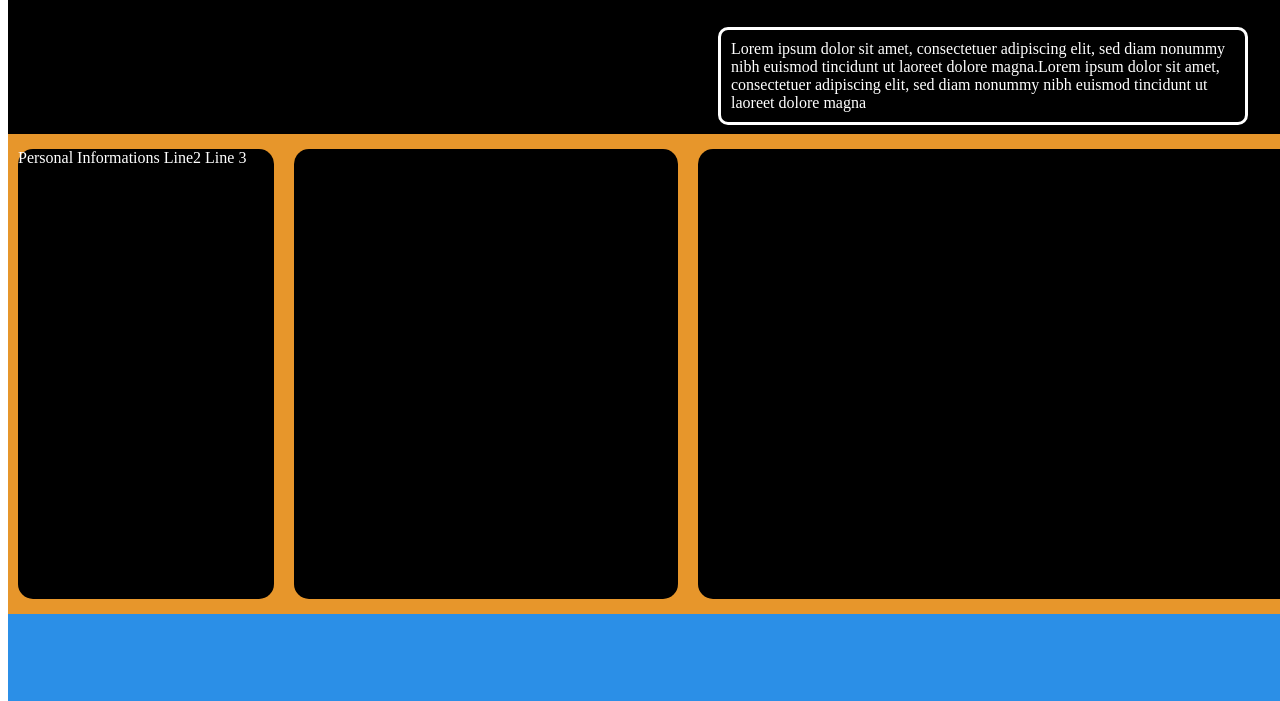
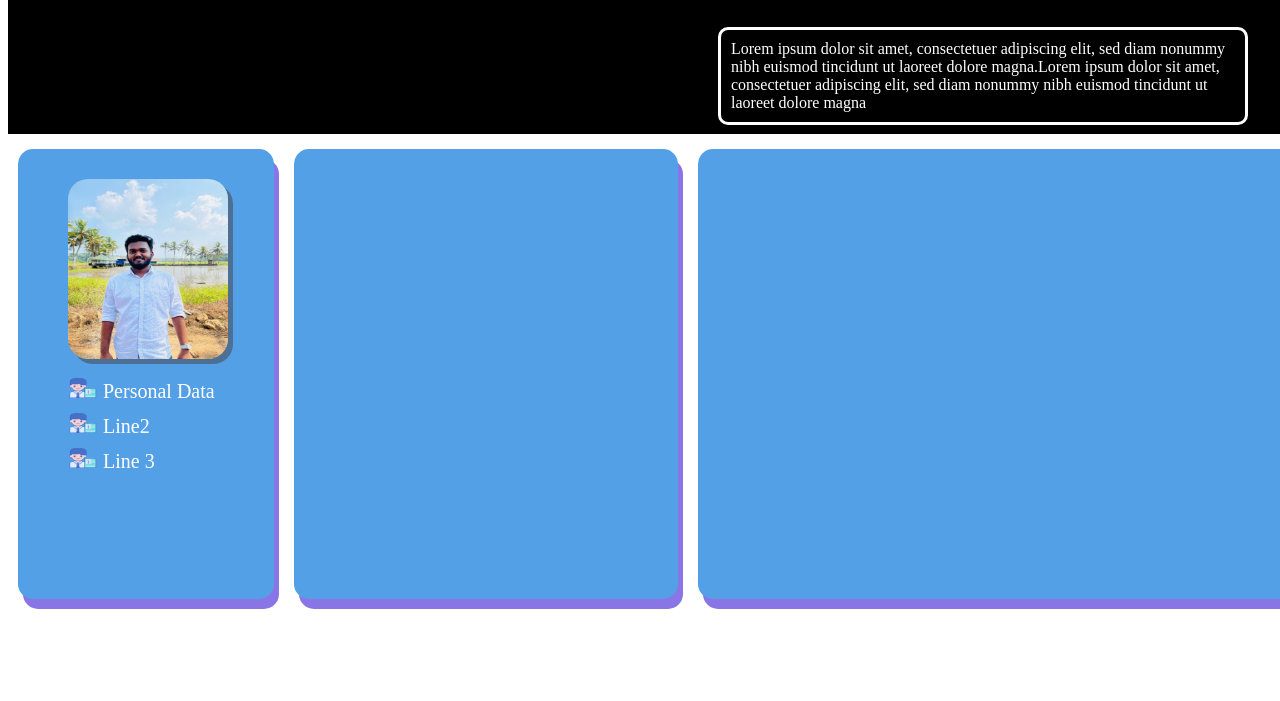
Before and after one commit to Antony-Baby/Portfolio, a plain HTML site: page index.html in a window 1280 px wide. Shown: the part 99-800 px from the top of the page. Drawn offline with Linux system fonts and the light colour scheme.

Commit message:
left nav bar updated

```diff
--- a/Css/Style.css
+++ b/Css/Style.css
@@ -6,7 +6,7 @@
 .inner-body {
     width: 100%;
     height: 100%;
-    background-color: rgb(43, 143, 231);
+    /* background-color: rgb(43, 143, 231); */
     display: block;
 }
 
@@ -49,7 +49,7 @@
     display: flex;
     width: 100%;
     height: 30%;
-    background-color: rgb(231, 150, 43);
+    /* background-color: rgb(231, 150, 43); */
     padding-top: 15px;
     padding-bottom: 15px;
 }
@@ -79,14 +79,38 @@
     border-radius: 15px;
     margin-left: 10px;
     margin-right: 10px;
-    background-color: black;
+    background-color: rgb(84, 160, 231);
+    box-shadow: 5px 10px #8a75e7;
 }
 
 .left-nav-links {
+    padding-top: 30px;
+    padding-left: 50px;
+    /* display: block; */
+}
+
+.left-nav-links span {
     display: block;
+    position: relative;
+    padding-bottom: 10px;
+    font-size: 20px;
 }
 
 .left-nav-links a {
     text-decoration: none;
     color: white;
 }
+
+.left-nav-links img {
+    height: 20px;
+    width: 30px;
+}
+
+#profile-pic {
+    height: 180px;
+    width: 160px;
+    /* padding-bottom: 10px; */
+    border-radius: 20px;
+    box-shadow: 5px 5px rgba(68, 65, 65, 0.5);
+    margin-bottom: 15px;
+}
--- a/index.html
+++ b/index.html
@@ -27,10 +27,19 @@
             <div class="row-1">
                 <div class="row-1-col-1">
                     <div class="left-nav-links">
-                        <a href="#">Personal Informations</a>
+                        <img id="profile-pic" src="./Externals/Antony.jpeg" alt="">
+                        <span>
+                        <img src="./Externals/personal-information.png" alt=""/>
+                        <a href="#">Personal Data</a>
+                    </span>
+                        <span>
+                            <img src="./Externals/personal-information.png" alt=""/>
                         <a href="#">Line2</a>
-
+                    </span>
+                        <span>
+                            <img src="./Externals/personal-information.png" alt=""/>
                         <a href="#">Line 3</a>
+                    </span>
                     </div>
 
                 </div>
```
Also changed, not shown: Externals/Antony.jpeg (added), Externals/personal-information.png (added).
